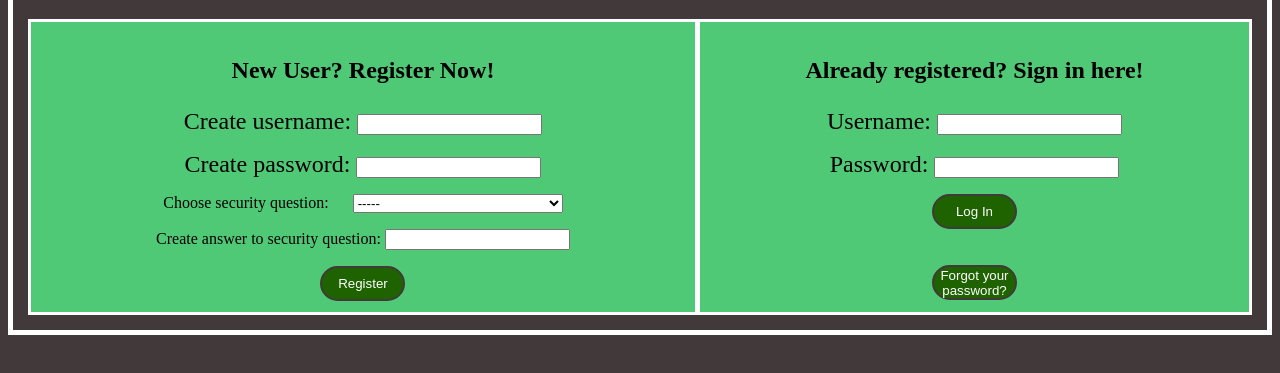
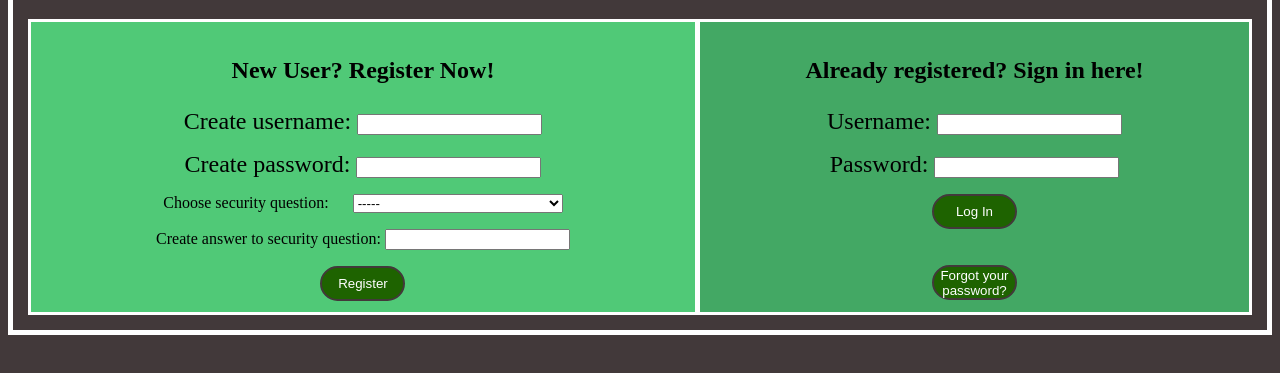
Before and after one commit to hbrice/final_project_cis399, a website: page client/index.html in a window 1280 px wide. Shown: the part 363-736 px from the top of the page. Drawn offline with nearby package versions, Linux system fonts and the light colour scheme.

Commit message:
changed login box to differnt shade

```diff
--- a/client/index.html
+++ b/client/index.html
@@ -57,8 +57,8 @@ CIS 399: Final Project
     </section>
   </td>
 
-  <td>
-     <section id="login">
+  <td style="background-color: #43a864;">
+     <section id="login"  style="background-color: #43a864;">
       <p class="title">Already registered? Sign in here!</p>
         <span class="directions">Username: </span>
         <input id="old_name" type="text">
@@ -69,7 +69,7 @@ CIS 399: Final Project
         <button id="loginButton">Log In</button>
     </section>
 
-    <section id="password">
+    <section id="password"  style="background-color: #43a864;">
         <button id="passwordButton">Forgot your password?</button>
     </section>
     <!--
```
